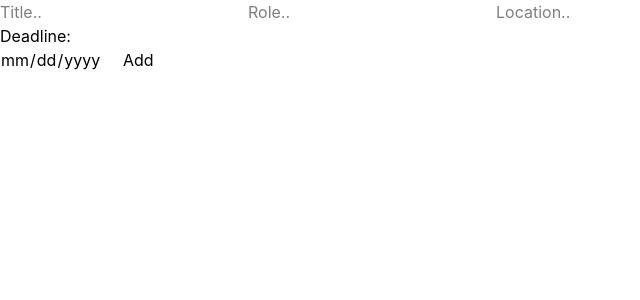
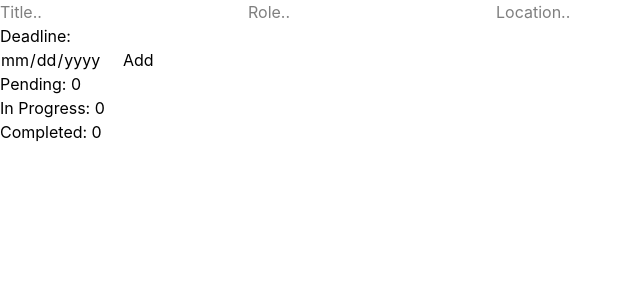
Before and after one commit to jwsephdev/Web-Dashboard, a React (Vite) app: page / in a window 1280 px wide. Shown: the top 300 px of the page, without its empty margins (0-640 px from the left). Built offline with nearby package versions, Linux system fonts and the light colour scheme.

Commit message:
taskStatus

```diff
--- a/src/components/Header.jsx
+++ b/src/components/Header.jsx
@@ -2,26 +2,34 @@ import { useState } from 'react'
 
 function Header() {
 
-  function ChangeStatus() {
-    const [taskStatus, setTaskStatus] = useState("Pending")
+  const [items, setItems] = useState([]);
+  const [newTitle, setNewTitle] = useState("")
+  const [newRole, setNewRole] = useState("")
+  const [newLocation, setNewLocation] = useState("")
+  const [newDate, setNewDate] = useState("")
+
+
+const pendingCount = items.filter((item) => item.status === "Pending").length
+const inProgressCount = items.filter((item) => item.status === "In Progress").length
+const completedCount = items.filter((item) => item.status === "Completed").length
+
+
+  function ChangeStatus({status , onChange}) {
     const [statusMenuBar, setOpenMenuBar] = useState(false)
     const toggleVisibility = () => setOpenMenuBar((prev) => !prev)
-
     return (
     <div className='flex flex-col'>
 
-      <button className=' bg-green-500 w-40 h-10 rounded hover:bg-green-600 transition-all ease' onClick={toggleVisibility}>{taskStatus}</button>
+      <button className=' bg-green-500 w-40 h-10 rounded hover:bg-green-600 transition-all ease' onClick={toggleVisibility}>{status}</button>
 
       {statusMenuBar && (
         <div className='flex flex-col w-fit bg-gray-200 rounded-b-2xl'>
-        <button onClick={() => {setTaskStatus("Pending"); setOpenMenuBar((prev) => !prev)}} className=' w-40 h-10 hover:bg-gray-400 transition-all ease' >Pending</button>
-        <button onClick={() => {setTaskStatus("In Progress"); setOpenMenuBar((prev) => !prev)}} className=' w-40 h-10 hover:bg-gray-400 transition-all ease' >In Progress</button>
-        <button onClick={() => {setTaskStatus("Completed"); setOpenMenuBar((prev) => !prev)}} className=' w-40 h-10 hover:bg-gray-400 transition-all ease'>Completed</button>
+        <button onClick={() => {onChange("Pending"); setOpenMenuBar((prev) => !prev)}} className=' w-40 h-10 hover:bg-gray-400 transition-all ease' >Pending</button>
+        <button onClick={() => {onChange("In Progress"); setOpenMenuBar((prev) => !prev)}} className=' w-40 h-10 hover:bg-gray-400 transition-all ease' >In Progress</button>
+        <button onClick={() => {onChange("Completed"); setOpenMenuBar((prev) => !prev)}} className=' w-40 h-10 hover:bg-gray-400 transition-all ease'>Completed</button>
       </div>
       )}
-
     </div>
-
     )
   }
 
@@ -42,11 +50,6 @@ function Header() {
   setValue("");
 };
 
-  const [items, setItems] = useState([]);
-  const [newTitle, setNewTitle] = useState("")
-  const [newRole, setNewRole] = useState("")
-  const [newLocation, setNewLocation] = useState("")
-  const [newDate, setNewDate] = useState("")
 
 
   const addEntry = () => {
@@ -73,8 +76,17 @@ function Header() {
     setNewDate("")
   }
 
+  const updateStatus = (index, newStatus) => {
+  setItems((prev) =>
+    prev.map((item, i) =>
+      i === index ? { ...item, status: newStatus } : item
+    )
+  )
+}
+
   return(
     <div>
+
 
       <input type='text'
        placeholder='Title..'
@@ -104,6 +116,12 @@ function Header() {
 
       <button onClick={addEntry}>Add</button>
 
+
+    <div>
+      <h1>Pending: {pendingCount}</h1>
+      <h1>In Progress: {inProgressCount}</h1>
+      <h1>Completed: {completedCount}</h1>
+    </div>
       <div>
         <ol>
         {items.map((item, index) =>
@@ -112,12 +130,15 @@ function Header() {
            <span>Role: {item.role}</span> <br/>
            <span>Location: {item.location}</span> <br/>
            <span>Deadline: {item.date}</span> <br/>
-           <ChangeStatus />
+           <ChangeStatus
+              status={item.status}
+              onChange={(newStatus) => updateStatus(index, newStatus)}
+            />
+
 
            </li>)}
 
       </ol>
-
       </div>
 
     </div>
```
